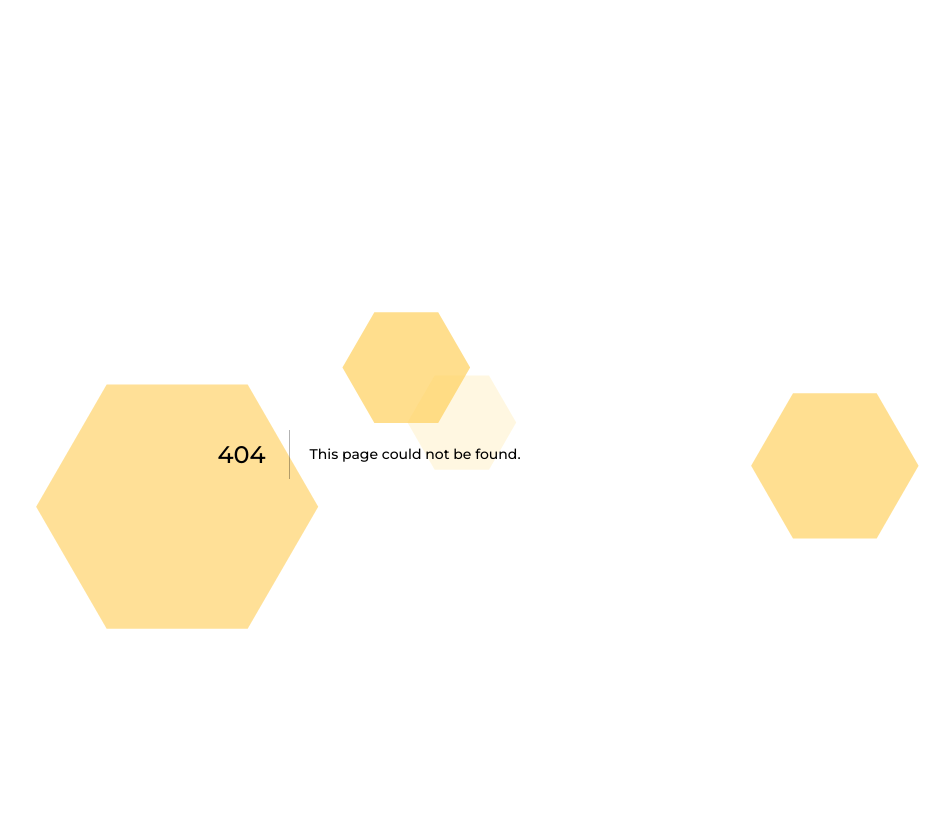
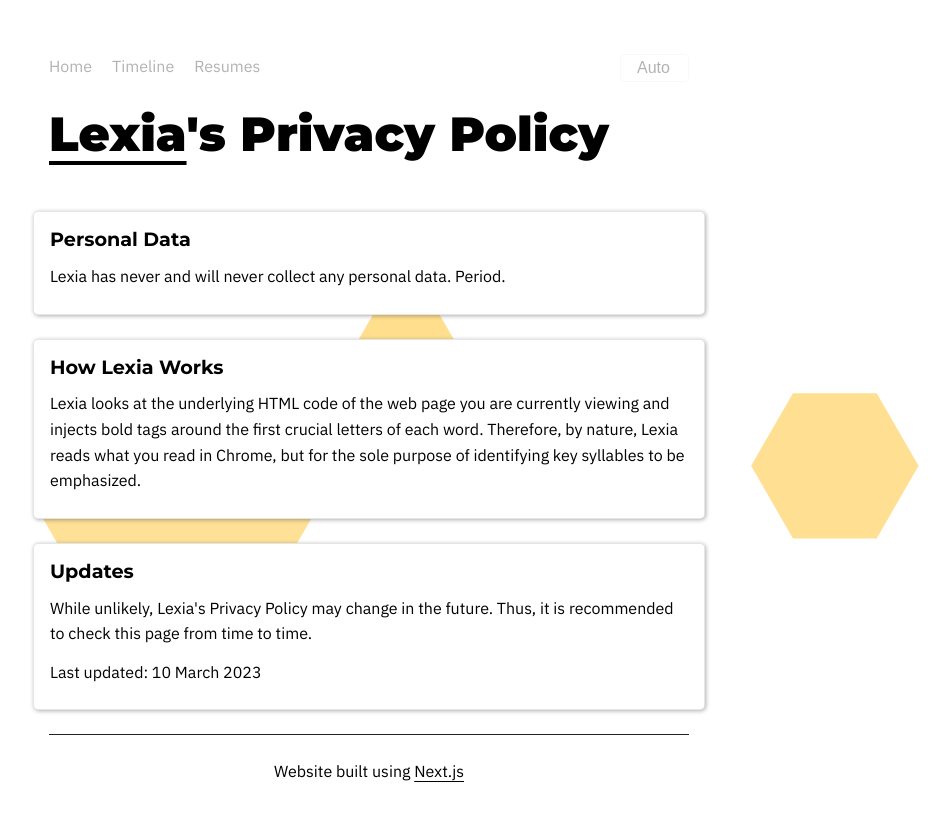
Before and after one commit to Tennis-Ball/personal_website, a Next.js app: page /Lexia/privacy in a window 1280 px wide. Before the commit this address had no page. Shown: the top 820 px of the page, without its empty margins (271-1221 px from the left). Built offline with nearby package versions, Linux system fonts and the light colour scheme.

Commit message:
Add Lexia's Privacy Policy

```diff
--- /dev/null
+++ b/pages/Lexia/privacy/index.js
@@ -0,0 +1,44 @@
+import Head from 'next/head'
+import Nav from '/components/nav'
+import Card from '/components/card'
+
+
+export default function LexiaPP(){
+    return (
+        <>
+            <Head>
+                <title>Lexia | Mason Choi</title>
+            </Head>
+            <Nav />
+
+            <h1><a href="https://github.com/Tennis-Ball/lexia" target="_blank" rel="noreferrer">Lexia</a>'s Privacy Policy</h1>
+
+            <h3></h3>
+            <Card>
+				<h3>Personal Data</h3>
+				<p>Lexia has never and will never collect any personal data. Period.</p>
+			</Card>
+            <Card>
+				<h3>How Lexia Works</h3>
+				<p>
+					Lexia looks at the underlying HTML code of the web page you
+					are currently viewing and injects bold tags around the first
+					crucial letters of each word. Therefore, by nature, Lexia reads
+					what you read in Chrome, but for the sole purpose of
+					identifying key syllables to be emphasized.
+				</p>
+			</Card>
+			<Card>
+				<h3>Updates</h3>
+				<p>
+					While unlikely, Lexia's Privacy Policy may change in the future.
+					Thus, it is recommended to check this page from time to time.
+				</p>
+				<p>Last updated: 10 March 2023</p>
+			</Card>
+
+            <div className={`line`}></div>
+			<p style={{textAlign: "center"}}>Website built using <a href="https://github.com/Tennis-Ball/personal_website" target="_blank" rel="noreferrer">Next.js</a></p>
+        </>
+    )
+}
--- a/pages/resumes/index.js
+++ b/pages/resumes/index.js
@@ -1,7 +1,5 @@
 import Head from 'next/head'
-import { Component } from 'react'
 import Nav from '/components/nav'
-import Contacts from '/components/contacts'
 import Card from '/components/card'
 
 
```
